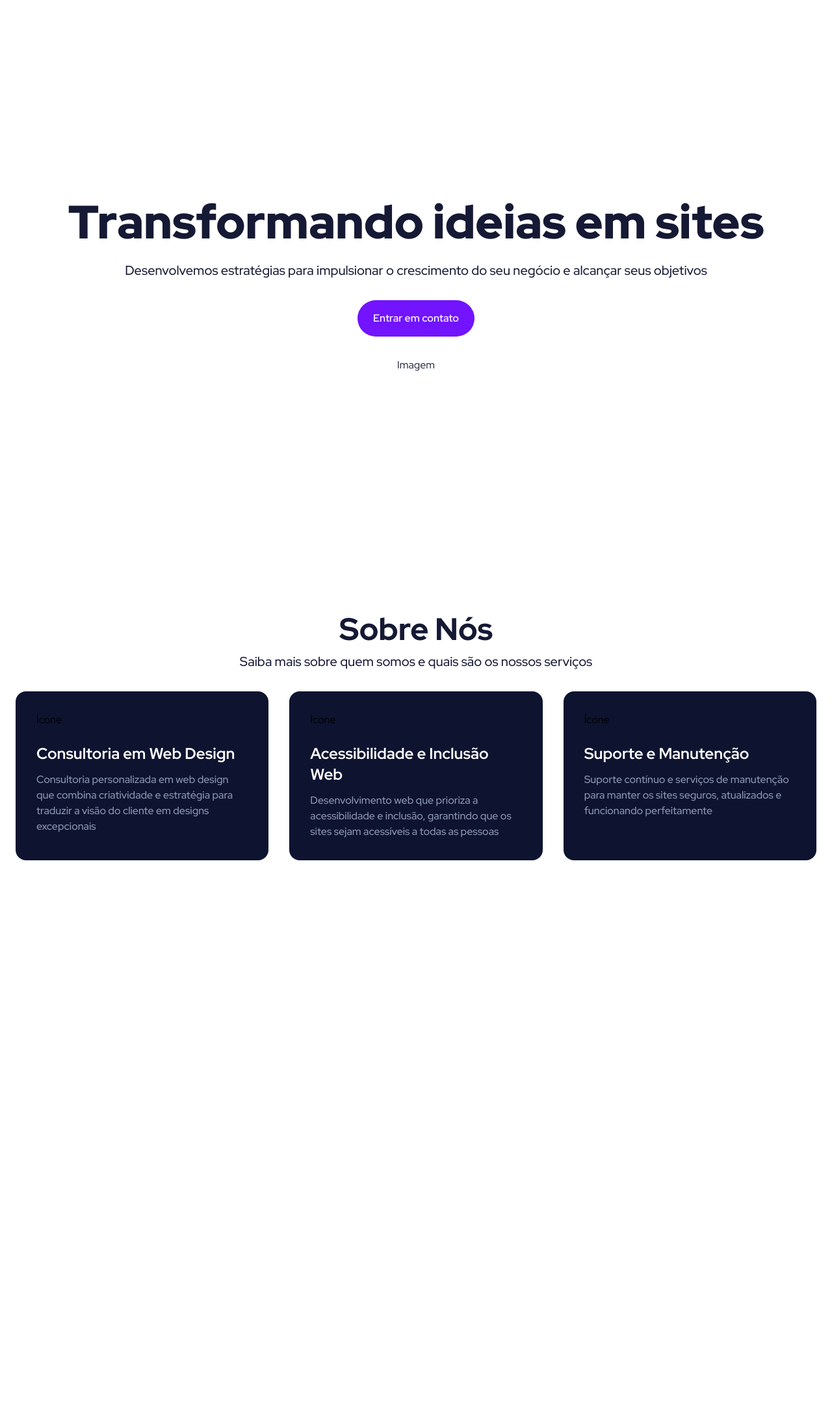
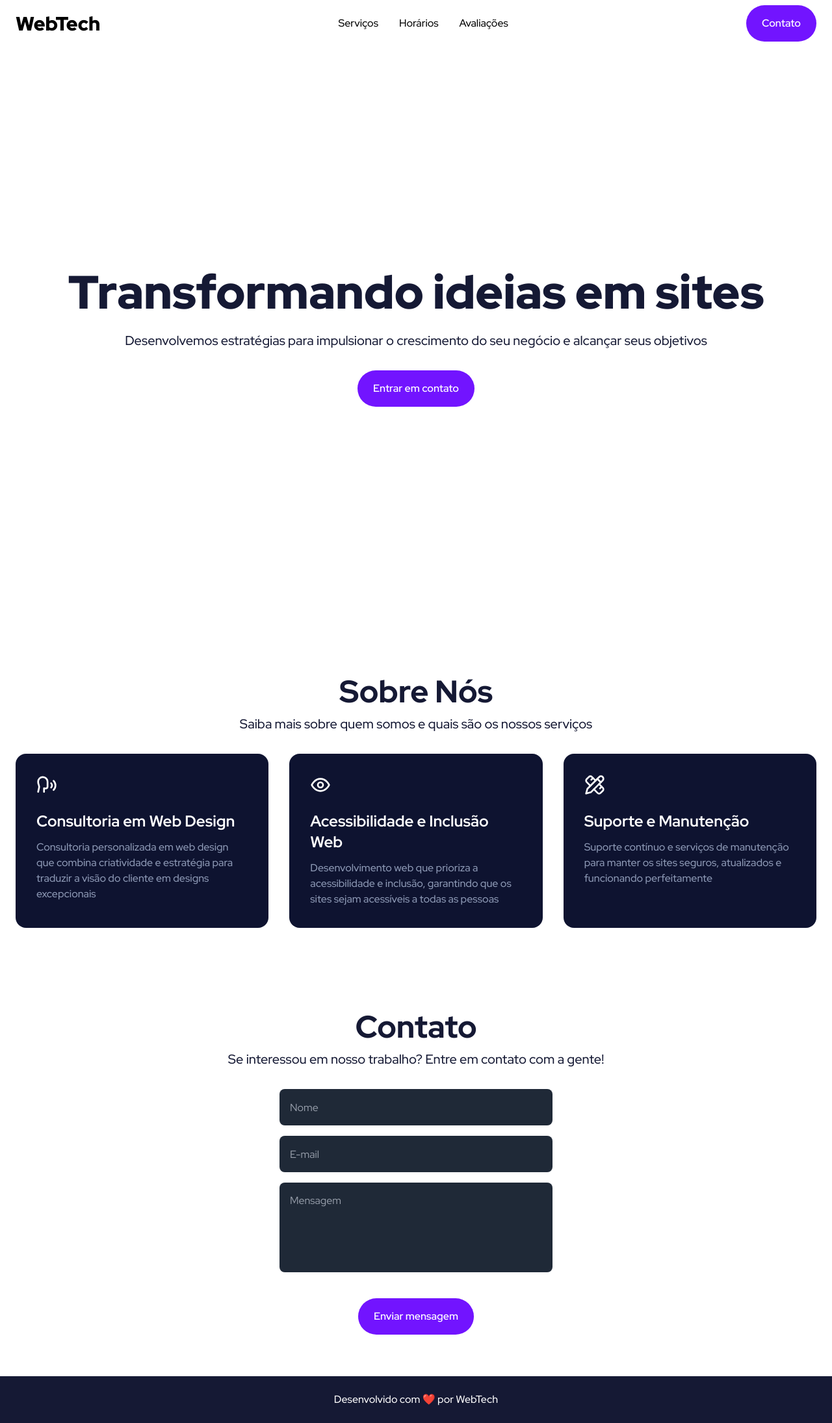
Before and after one commit to Ali-Maia/WebTech, a Next.js app: page / in a window 1280 px wide. Shown: the whole page at 65% size. Before the commit the page ends 1388 px from the top, so only its background shows below. Built offline with nearby package versions, Linux system fonts and the light colour scheme.

Commit message:
Desespero

```diff
--- a/package.json
+++ b/package.json
@@ -12,6 +12,7 @@
     "class-variance-authority": "^0.7.0",
     "clsx": "^2.0.0",
     "framer-motion": "^10.16.4",
+    "lucide-react": "^0.284.0",
     "next": "latest",
     "package.json": "^2.0.1",
     "react": "latest",
--- a/src/app/layout.tsx
+++ b/src/app/layout.tsx
@@ -1,19 +1,23 @@
-import { cn } from '@/lib/utils'
-import './globals.css'
-import type { Metadata } from 'next'
-import { Red_Hat_Display } from 'next/font/google'
+import { cn } from "@/lib/utils";
+import "./globals.css";
+import type { Metadata } from "next";
+import { Red_Hat_Display } from "next/font/google";
 
-const redHat = Red_Hat_Display({ subsets: ['latin'] })
+const redHat = Red_Hat_Display({ subsets: ["latin"] });
 
 export const metadata: Metadata = {
-  title: 'WebTech',
-  description: 'Generated by create next app',
-}
+  title: "WebTech",
+  description: "Generated by create next app",
+};
 
-export default function RootLayout({ children }: { children: React.ReactNode }) {
+export default function RootLayout({
+  children,
+}: {
+  children: React.ReactNode;
+}) {
   return (
     <html lang="pt-BR">
-      <body className={cn('w-screen', redHat.className)}>{children}</body>
+      <body className={cn("w-full", redHat.className)}>{children}</body>
     </html>
-  )
+  );
 }
--- a/src/app/page.tsx
+++ b/src/app/page.tsx
@@ -1,11 +1,17 @@
 import AboutUs from "@/components/about-us";
+import ContactForm from "@/components/contact-form";
+import Footer from "@/components/footer";
+import Header from "@/components/header";
 import HeroSection from "@/components/hero-section";
 
 export default function Home() {
   return (
     <>
+      <Header />
       <HeroSection />
       <AboutUs />
+      <ContactForm />
+      <Footer />
     </>
-  )
+  );
 }
--- a/src/components/about-us/card.tsx
+++ b/src/components/about-us/card.tsx
@@ -1,15 +1,16 @@
 import { cn } from '@/lib/utils'
 
 interface CardProps extends React.HTMLAttributes<HTMLDivElement> {
+    icon: React.ReactNode
     title: string
     description: string
 }
 
-export default function Card({ className, children, title, description, ...props  } : CardProps) {
+export default function Card({ className, children, title, description, icon, ...props  } : CardProps) {
     return (
         <div className={cn('flex flex-col p-8 rounded-2xl bg-[#0E1330] text-center lg:text-start', className)} {...props}>
-            <div>
-                Ícone
+            <div className='flex justify-center lg:justify-start'>
+                {icon}
             </div>
             <h3 className='text-2xl font-bold text-white mt-6 mb-3'>{title}</h3>
             <p className='text-base font-medium text-[#8F9BB7]'>{description}</p>
--- a/src/components/about-us/index.tsx
+++ b/src/components/about-us/index.tsx
@@ -1,26 +1,33 @@
-import React from 'react'
-import Section from '../section'
-import Heading from '../heading'
-import Card from './card'
+import React from "react";
+import Section from "../section";
+import Heading from "../heading";
+import Card from "./card";
+import { Speech, Eye, PencilRuler } from "lucide-react";
 
 export default function AboutUs() {
   return (
     <Section>
-        <Heading title='Sobre Nós' subtitle='Saiba mais sobre quem somos e quais são os nossos serviços' />
-        <div className='w-full grid grid-cols-1 lg:grid-cols-3 gap-8'>
+      <Heading
+        title="Sobre Nós"
+        subtitle="Saiba mais sobre quem somos e quais são os nossos serviços"
+      />
+      <div className="w-full grid grid-cols-1 lg:grid-cols-3 gap-8">
         <Card
-                title='Consultoria em Web Design'
-                description='Consultoria personalizada em web design que combina criatividade e estratégia para traduzir a visão do cliente em designs excepcionais'
+          icon={<Speech size={32} color="white" />}
+          title="Consultoria em Web Design"
+          description="Consultoria personalizada em web design que combina criatividade e estratégia para traduzir a visão do cliente em designs excepcionais"
         />
         <Card
-                title='Acessibilidade e Inclusão Web'
-                description='Desenvolvimento web que prioriza a acessibilidade e inclusão, garantindo que os sites sejam acessíveis a todas as pessoas'
+          icon={<Eye size={32} color="white" />}
+          title="Acessibilidade e Inclusão Web"
+          description="Desenvolvimento web que prioriza a acessibilidade e inclusão, garantindo que os sites sejam acessíveis a todas as pessoas"
         />
         <Card
-                title='Suporte e Manutenção'
-                description='Suporte contínuo e serviços de manutenção para manter os sites seguros, atualizados e funcionando perfeitamente'
+          icon={<PencilRuler size={32} color="white" />}
+          title="Suporte e Manutenção"
+          description="Suporte contínuo e serviços de manutenção para manter os sites seguros, atualizados e funcionando perfeitamente"
         />
       </div>
     </Section>
-  )
+  );
 }
--- a/src/components/contact-form/index.tsx
+++ b/src/components/contact-form/index.tsx
@@ -1,87 +1,39 @@
-"use client";
+import Button from "../button";
+import Heading from "../heading";
+import Section from "../section";
 
-import { z } from "zod";
-import { SectionTitle } from "../section-title";
-import { useForm } from "react-hook-form";
-import { zodResolver } from "@hookform/resolvers/zod";
-import { Button } from "../button";
-import { HiArrowNarrowRight } from "react-icons/hi";
-import { motion } from "framer-motion";
-import axios from "axios";
-import { toast } from "react-hot-toast";
-import { fadeUpAnimation } from "@/app/lib/animations";
-
-const contactFormSchema = z.object({
-  name: z.string().min(3).max(100),
-  email: z.string().email(),
-  message: z.string().min(1).max(500),
-});
-
-type ContactFormData = z.infer<typeof contactFormSchema>;
-
-export const ContactForm = () => {
-  const {
-    handleSubmit,
-    register,
-    reset,
-    formState: { isSubmitting },
-  } = useForm<ContactFormData>({
-    resolver: zodResolver(contactFormSchema),
-  });
-
-  const onSubmit = async (data: ContactFormData) => {
-    try {
-      await axios.post("/api/contact", data);
-      toast.success("Mensagem enviada com sucesso!");
-      reset();
-    } catch (error) {
-      toast.error("Ocorreu um erro ao enviar a mensagem. Tente novamente.");
-    }
-  };
-
+export default function ContactForm() {
   return (
-    <section
-      className="py-16 px-6 md:py-32 flex items-center justify-center bg-gray-950"
-      id="contact"
-    >
+    <Section>
+      <Heading
+        title="Contato"
+        subtitle="Se interessou em nosso trabalho? Entre em contato com a gente!"
+      />
       <div className="w-full max-w-[420px] mx-auto">
-        <SectionTitle
-          subtitle="contato"
-          title="Vamos trabalhar juntos? Entre em contato"
-          className="items-center text-center"
-        />
-        <motion.form
-          className="mt-12 w-full flex flex-col gap-4"
-          onSubmit={handleSubmit(onSubmit)}
-          {...fadeUpAnimation}
-        >
+        <form className="w-full flex flex-col gap-4">
           <input
             placeholder="Nome"
             className="w-full h-14 bg-gray-800 rounded-lg placeholder:text-gray-400 text-gray-50 p-4 focus:outline-none focus:ring-2 ring-emerald-600"
-            {...register("name")}
           />
           <input
             placeholder="E-mail"
             type="email"
             className="w-full h-14 bg-gray-800 rounded-lg placeholder:text-gray-400 text-gray-50 p-4 focus:outline-none focus:ring-2 ring-emerald-600"
-            {...register("email")}
           />
           <textarea
             placeholder="Mensagem"
             className="resize-none w-full h-[138px] bg-gray-800 rounded-lg placeholder:text-gray-400 text-gray-50 p-4 focus:outline-none focus:ring-2 ring-emerald-600"
-            {...register("message")}
             maxLength={500}
           />
 
           <div className="relative w-max mx-auto mt-6">
-            <Button className="z-[2] relative" disabled={isSubmitting}>
+            <Button>
               Enviar mensagem
-              <HiArrowNarrowRight size={18} />
+              {/* colocar icone seta */}
             </Button>
-            <div className="absolute inset-0 bg-emerald-600 blur-2xl opacity-20" />
           </div>
-        </motion.form>
+        </form>
       </div>
-    </section>
+    </Section>
   );
-};
+}
--- a/src/components/footer/index.tsx
+++ b/src/components/footer/index.tsx
@@ -1,71 +1,9 @@
-"use client";
-// import Button from "./ui/button";
-// import H2 from "./ui/h2";
-// import P from "./ui/p";
- import Section from "./ui/section";
-import Image from "next/image";
-import Animation from "./animation";
+import Section from "../section";
 
 export default function Footer() {
   return (
-    <Animation>
-      <footer className="bg-deep-blue w-full" id="contato">
-        <div className="bg-yellow w-full py-16">
-          <Section>
-            <H2>Contato</H2>
-            <P size="big" align="center" className=" break:w-2/5">
-              Entre em contato conosco para saber mais sobre como nossas aulas
-              de reforço podem fazer a diferença!
-            </P>
-
-            <div className="flex flex-col md:flex-row gap-4 md:gap-6">
-              <a href="https://wa.me/5591981378704">
-                <Button>
-                  <Image
-                    src="/images/whatsapp.svg"
-                    alt="Ícone do Whatsapp"
-                    width={28}
-                    height={28}
-                    className="w-7 h-7"
-                  />
-                  Whatsapp
-                </Button>
-              </a>
-
-              <a href="https://instagram.com/profa.camilemedeiros">
-                <Button>
-                  <Image
-                    src="/images/instagram.svg"
-                    alt="Ícone do Instagram"
-                    width={28}
-                    height={28}
-                    className="w-7 h-7"
-                  />
-                  Instagram
-                </Button>
-              </a>
-
-              <a href="https://www.linkedin.com/in/camilemedeiros/">
-                <Button className="w-full">
-                  <Image
-                    src="/images/linkedin.svg"
-                    alt="Ícone do Linkedin"
-                    width={28}
-                    height={28}
-                    className="w-7 h-7"
-                  />
-                  Linkedin
-                </Button>
-              </a>
-            </div>
-          </Section>
-        </div>
-        <Section className="py-6 px-6">
-          <P className="text-white">
-            Camile Medeiros © 2023 | Desenvolvido por Nave Labz
-          </P>
-        </Section>
-      </footer>
-    </Animation>
+    <footer className="bg-[#151934] w-full text-center py-6">
+      <p className="text-white font-medium">Desenvolvido com ❤️ por WebTech</p>
+    </footer>
   );
 }
--- a/src/components/header/index.tsx
+++ b/src/components/header/index.tsx
@@ -1,10 +1,8 @@
 "use client";
 
-// import { Menu, X } from "lucide-react";
-// import Logo from "./ui/logo";
-// import Button from "./ui/button";
+// import { Menu } from "lucide-react";
+import Button from "../button";
 import Link from "next/link";
-import { motion } from "framer-motion";
 import { useState } from "react";
 
 export default function Header() {
@@ -15,19 +13,13 @@ export default function Header() {
   }
 
   return (
-    <motion.div
-      initial={{ y: -100, opacity: 0 }}
-      animate={{
-        y: 0,
-        opacity: 1,
-        transition: { type: "spring", bounce: 0.2, duration: 0.8 },
-      }}
-      className="w-full"
-    >
-      <header className="h-24 container mx-auto">
+    <div className="w-full">
+      <header className="h-24 max-w-7xl px-6 mx-auto">
         <nav className="flex justify-between items-center py-2 w-full">
-          {/* <Logo /> */}
-
+          <div>
+            <span className="text-3xl font-black">WebTech</span>
+          </div>
+          <div>
             <ul className="hidden md:flex gap-8 font-medium">
               <li className="hover:text-[#2e3e73] transition">
                 <Link href="#servicos">Serviços</Link>
@@ -39,10 +31,10 @@ export default function Header() {
                 <Link href="#avaliacoes">Avaliações</Link>
               </li>
             </ul>
-
+          </div>
           <div className="flex items-center justify-center">
             <Link href="#contato" className="hidden md:block self-center">
-              {/* <Button>Contato</Button> */}
+              <Button>Contato</Button>
             </Link>
           </div>
 
@@ -86,6 +78,6 @@ export default function Header() {
           </div>
         </nav>
       </header>
-    </motion.div>
+    </div>
   );
 }
--- a/src/components/hero-section/index.tsx
+++ b/src/components/hero-section/index.tsx
@@ -1,19 +1,28 @@
-import React from 'react'
-import Section from '../section'
-import Button from '../button'
-
+import React from "react";
+import Section from "../section";
+import Button from "../button";
 
 export default function HeroSection() {
   return (
-        <Section className='min-h-[880px] text-[#151934]'>
-            <div className='text-center space-y-6'>
-                <h1 className='text-4xl md:text-7xl font-black'>Transformando ideias em sites</h1>
-                <p className='text-xl font-medium'>Desenvolvemos estratégias para impulsionar o crescimento do seu negócio e alcançar seus objetivos</p>
+    <Section className="min-h-[880px] text-[#151934]">
+      <div className="text-center space-y-6">
+        <h1 className="text-4xl md:text-7xl font-black">
+          Transformando ideias em sites
+        </h1>
+        <p className="text-xl font-medium">
+          Desenvolvemos estratégias para impulsionar o crescimento do seu
+          negócio e alcançar seus objetivos
+        </p>
       </div>
       <Button>Entrar em contato</Button>
       <div>
-                Imagem
+        {/* <Image
+                        src="imagem.svg"
+                        alt="Imagem"
+                        width={806}
+                        height={473}
+                    /> */}
       </div>
     </Section>
-    )
+  );
 }
```
Also changed, not shown: 1 other file (tests, documents, lock files or other folders). Lines whose indentation alone changed are shown as unchanged.
